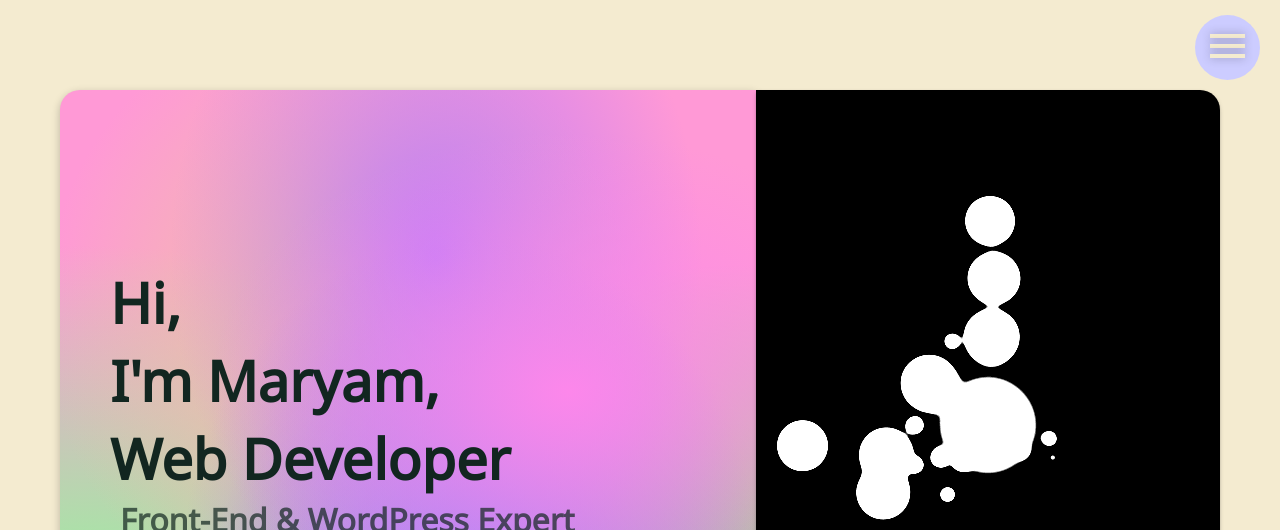
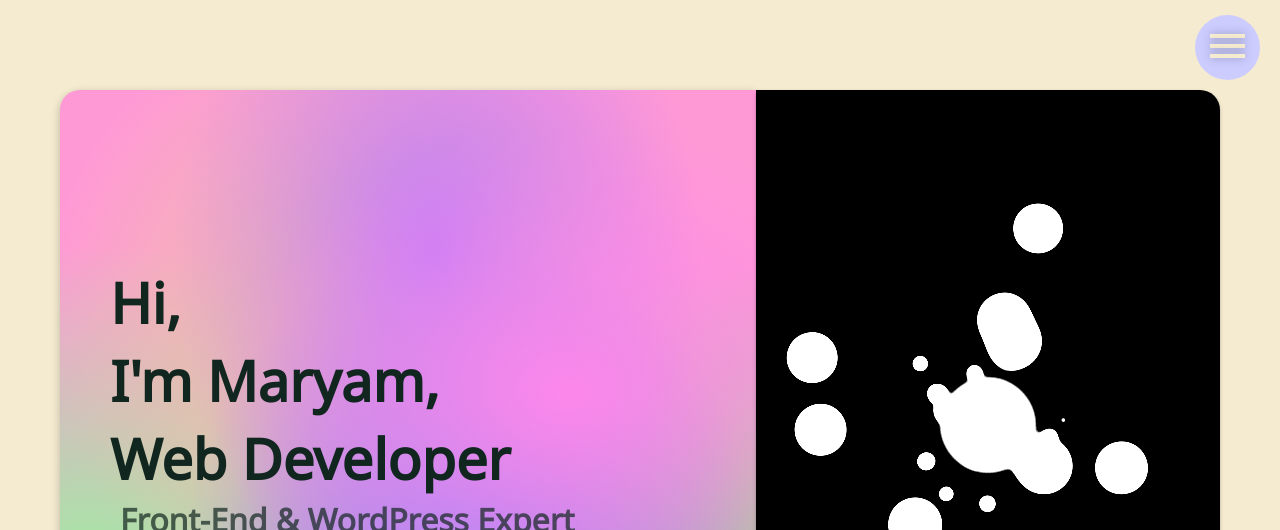
Before and after one commit to Maryam2310/Maryam-Choudhary-Portfolio, a plain HTML site: page index.html in a window 1280 px wide. Shown: the top 530 px of the page. Drawn offline with Linux system fonts and the light colour scheme.

Commit message:
changed styling

```diff
--- a/css/main.css
+++ b/css/main.css
@@ -5,6 +5,8 @@
 @import url("https://fonts.googleapis.com/css2?family=Noto+Sans&display=swap");
 @import url("https://fonts.googleapis.com/css2?family=Noto+Sans&display=swap");
 @import url("https://fonts.googleapis.com/css2?family=Noto+Sans&display=swap");
+
+
 * {
   box-sizing: border-box;
   margin: 0;
@@ -253,7 +255,7 @@
   left: 20px;
   width: 51px;
   height: 51px;
-  transform: rotate(236deg);
+  transform: rotate(250deg);
 }
 .animation-div .blubb-1:after {
   position: absolute;
@@ -274,7 +276,7 @@
   left: 20px;
   width: 52px;
   height: 52px;
-  transform: rotate(145deg);
+  transform: rotate(173deg);
 }
 .animation-div .blubb-2:after {
   position: absolute;
@@ -295,7 +297,7 @@
   left: 20px;
   width: 53px;
   height: 53px;
-  transform: rotate(60deg);
+  transform: rotate(158deg);
 }
 .animation-div .blubb-3:after {
   position: absolute;
@@ -316,7 +318,7 @@
   left: 20px;
   width: 54px;
   height: 54px;
-  transform: rotate(262deg);
+  transform: rotate(7deg);
 }
 .animation-div .blubb-4:after {
   position: absolute;
@@ -337,7 +339,7 @@
   left: 20px;
   width: 55px;
   height: 55px;
-  transform: rotate(141deg);
+  transform: rotate(120deg);
 }
 .animation-div .blubb-5:after {
   position: absolute;
@@ -358,7 +360,7 @@
   left: 20px;
   width: 56px;
   height: 56px;
-  transform: rotate(164deg);
+  transform: rotate(282deg);
 }
 .animation-div .blubb-6:after {
   position: absolute;
@@ -379,7 +381,7 @@
   left: 20px;
   width: 57px;
   height: 57px;
-  transform: rotate(281deg);
+  transform: rotate(296deg);
 }
 .animation-div .blubb-7:after {
   position: absolute;
@@ -400,7 +402,7 @@
   left: 20px;
   width: 58px;
   height: 58px;
-  transform: rotate(228deg);
+  transform: rotate(49deg);
 }
 .animation-div .blubb-8:after {
   position: absolute;
@@ -421,7 +423,7 @@
   left: 38px;
   width: 8px;
   height: 8px;
-  transform: rotate(41deg);
+  transform: rotate(14deg);
 }
 .animation-div .sparkle-1:after {
   position: absolute;
@@ -442,7 +444,7 @@
   left: 38px;
   width: 9px;
   height: 9px;
-  transform: rotate(205deg);
+  transform: rotate(52deg);
 }
 .animation-div .sparkle-2:after {
   position: absolute;
@@ -463,7 +465,7 @@
   left: 38px;
   width: 10px;
   height: 10px;
-  transform: rotate(134deg);
+  transform: rotate(164deg);
 }
 .animation-div .sparkle-3:after {
   position: absolute;
@@ -484,7 +486,7 @@
   left: 38px;
   width: 11px;
   height: 11px;
-  transform: rotate(31deg);
+  transform: rotate(288deg);
 }
 .animation-div .sparkle-4:after {
   position: absolute;
@@ -505,7 +507,7 @@
   left: 38px;
   width: 12px;
   height: 12px;
-  transform: rotate(297deg);
+  transform: rotate(6deg);
 }
 .animation-div .sparkle-5:after {
   position: absolute;
@@ -526,7 +528,7 @@
   left: 38px;
   width: 13px;
   height: 13px;
-  transform: rotate(189deg);
+  transform: rotate(248deg);
 }
 .animation-div .sparkle-6:after {
   position: absolute;
@@ -547,7 +549,7 @@
   left: 38px;
   width: 14px;
   height: 14px;
-  transform: rotate(290deg);
+  transform: rotate(151deg);
 }
 .animation-div .sparkle-7:after {
   position: absolute;
@@ -568,7 +570,7 @@
   left: 38px;
   width: 15px;
   height: 15px;
-  transform: rotate(282deg);
+  transform: rotate(280deg);
 }
 .animation-div .sparkle-8:after {
   position: absolute;
@@ -589,7 +591,7 @@
   left: 38px;
   width: 16px;
   height: 16px;
-  transform: rotate(40deg);
+  transform: rotate(41deg);
 }
 .animation-div .sparkle-9:after {
   position: absolute;
@@ -610,7 +612,7 @@
   left: 38px;
   width: 17px;
   height: 17px;
-  transform: rotate(189deg);
+  transform: rotate(163deg);
 }
 .animation-div .sparkle-10:after {
   position: absolute;
@@ -631,7 +633,7 @@
   left: 38px;
   width: 18px;
   height: 18px;
-  transform: rotate(106deg);
+  transform: rotate(46deg);
 }
 .animation-div .sparkle-11:after {
   position: absolute;
@@ -652,7 +654,7 @@
   left: 38px;
   width: 19px;
   height: 19px;
-  transform: rotate(151deg);
+  transform: rotate(120deg);
 }
 .animation-div .sparkle-12:after {
   position: absolute;
@@ -673,7 +675,7 @@
   left: 38px;
   width: 20px;
   height: 20px;
-  transform: rotate(130deg);
+  transform: rotate(198deg);
 }
 .animation-div .sparkle-13:after {
   position: absolute;
@@ -694,7 +696,7 @@
   left: 38px;
   width: 21px;
   height: 21px;
-  transform: rotate(123deg);
+  transform: rotate(197deg);
 }
 .animation-div .sparkle-14:after {
   position: absolute;
@@ -715,7 +717,7 @@
   left: 38px;
   width: 22px;
   height: 22px;
-  transform: rotate(42deg);
+  transform: rotate(120deg);
 }
 .animation-div .sparkle-15:after {
   position: absolute;
```
Also changed, not shown: 1 other file.
